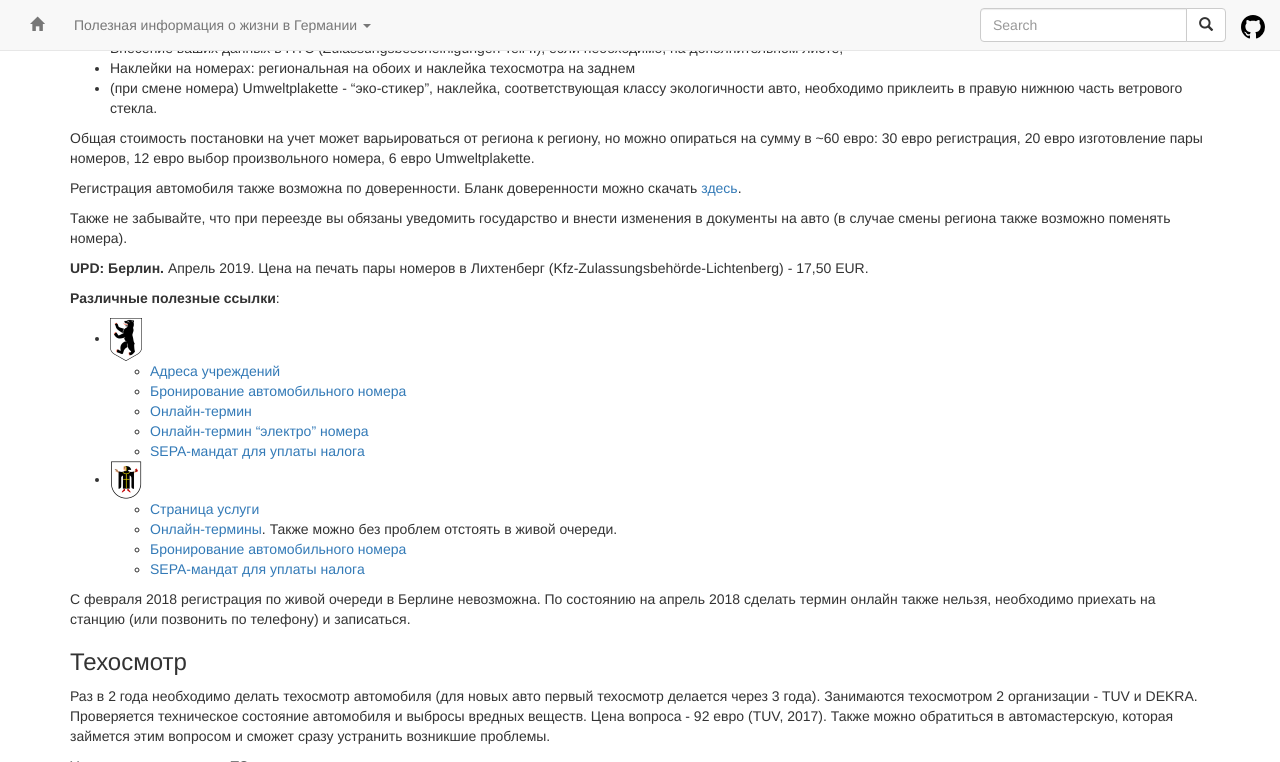
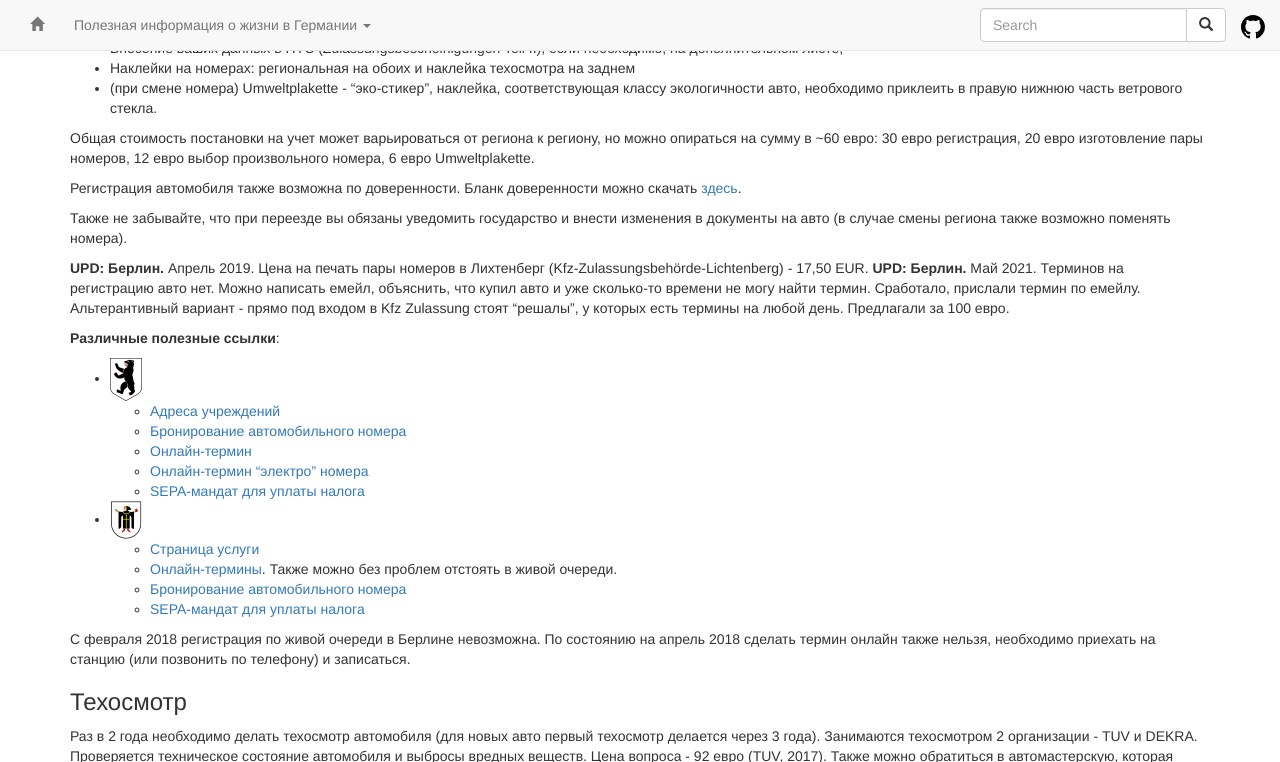
Before and after one commit to ru-de/faq, a Jekyll site: the page built from pages/Авто.md, in a window 1280 px wide and 900 px high, scrolled down 6805 px, cut to the strip 0-762 px from the top of the window. Built offline with Jekyll 4.4.1, drawn with Linux system fonts in a browser that asks for light colours; nearby versions of some CDN libraries.

Commit message:
sync github pages

```diff
--- a/pages/Авто.md
+++ b/pages/Авто.md
@@ -249,6 +249,7 @@ A: Скорее всего есть, для этого рекомендуетс
 Также не забывайте, что при переезде вы обязаны уведомить государство и внести изменения в документы на авто (в случае смены региона также возможно поменять номера).
 
 **UPD: Берлин.** Апрель 2019. Цена на печать пары номеров в Лихтенберг (Kfz-Zulassungsbehörde-Lichtenberg) - 17,50 EUR.
+**UPD: Берлин.** Май 2021. Терминов на регистрацию авто нет. Можно написать емейл, объяснить, что купил авто и уже сколько-то времени не могу найти термин. Сработало, прислали термин по емейлу. Альтерантивный вариант - прямо под входом в Kfz Zulassung стоят "решалы", у которых есть термины на любой день. Предлагали за 100 евро.
 
 **Различные полезные ссылки**:
 * ![](files/be.png)
```
